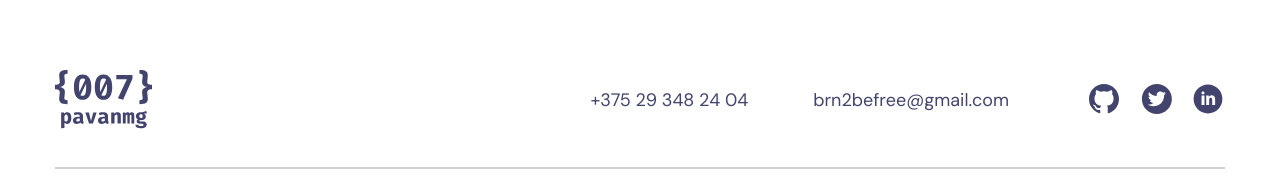
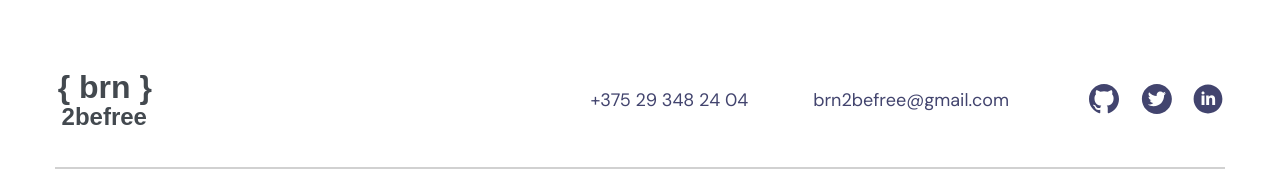
Before and after one commit to PavelNovik/portfolio-start-project, a React app: page / in a window 1280 px wide. Shown: the part 4575-4754 px from the top of the page. Built offline with nearby package versions, Linux system fonts and the light colour scheme.

Commit message:
change logo icon

```diff
--- a/src/components/logo/Logo.tsx
+++ b/src/components/logo/Logo.tsx
@@ -1,12 +1,13 @@
 import React from 'react';
-import { Icon } from "../icon/Icon";
-import { MLink } from '../Link';
+import {MLink} from '../Link';
+import {FIcon} from "../icon/FIcon";
 
 
 export const Logo: React.FC = () => {
     return (
         <MLink href={"#"}>
-            <Icon width={"97px"} height={"59px"} viewBox={"0px 0px 97px 59px"} iconId={"logo"} />
+            {/*<Icon width={"97px"} height={"59px"} viewBox={"0px 0px 97px 59px"} iconId={"logo"} />*/}
+            <FIcon/>
         </MLink>
     );
 };
```
